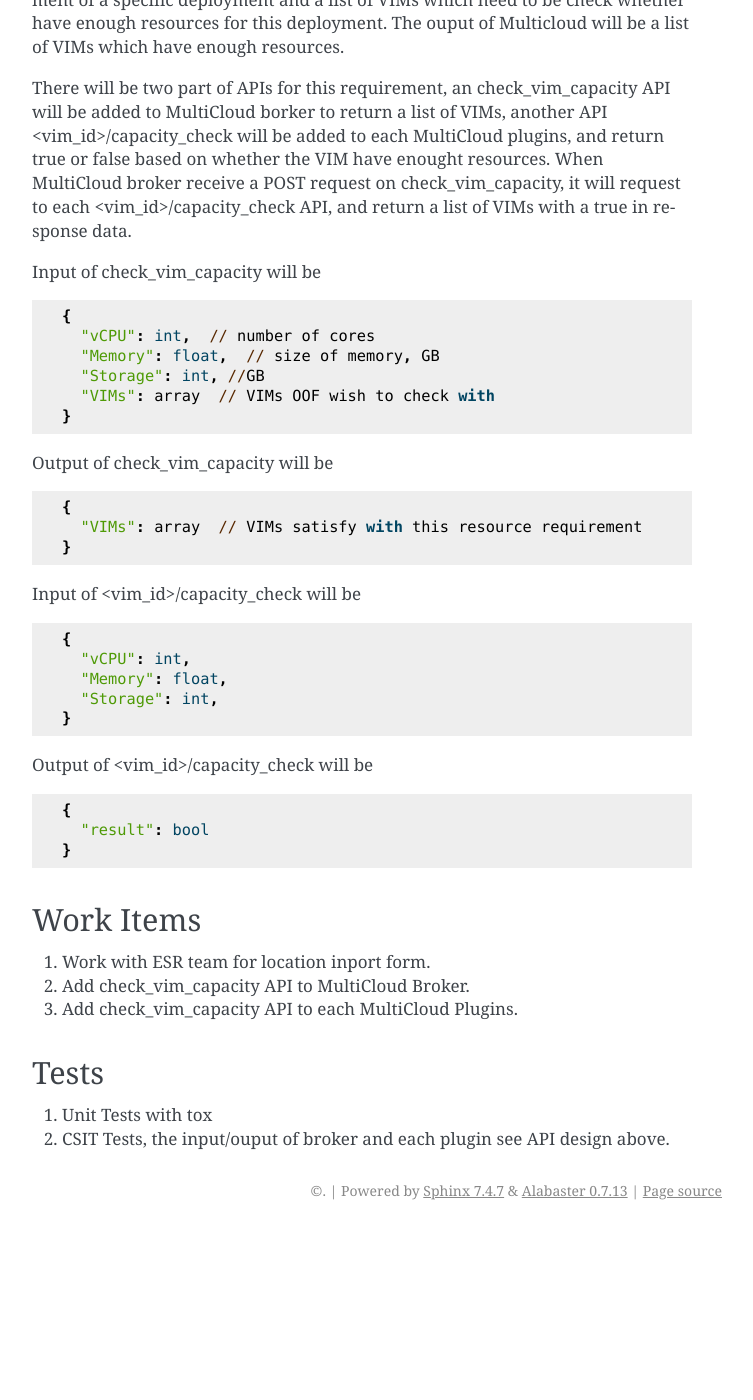
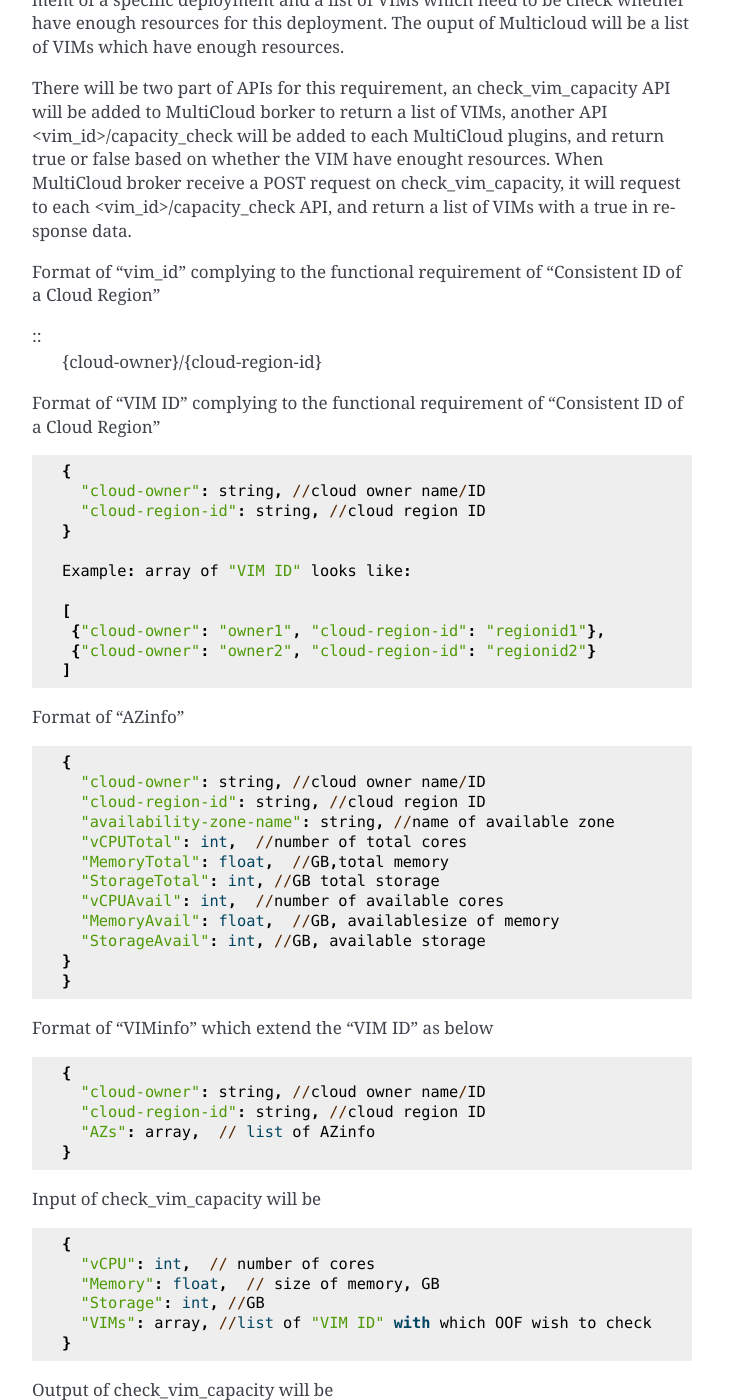
Before and after one commit to onap/multicloud-framework, a Sphinx documentation site: the page built from docs/specs/multicloud_resource_capacity_check.rst, in a window 1280 px wide and 1400 px high, scrolled down 1052 px. Shown: the whole window, without its empty margins (388-1141 px from the left). Built offline with Sphinx 7.4.7, drawn with Linux system fonts in a browser that asks for light colours; before the commit the page ends 2282 px from its top, so only the background shows below that; some of the changed text lies outside the part shown.

Commit message:
Draft the enhancement of capacity_check API
To support F-GPS at AZ level

Change-Id: Idc89afaaa1e649ec5735ce5b537dc37cca71a5a7
Issue-ID: MULTICLOUD-485
Signed-off-by: Bin Yang <bin.yang@windriver.com>

```diff
--- a/docs/specs/multicloud_resource_capacity_check.rst
+++ b/docs/specs/multicloud_resource_capacity_check.rst
@@ -58,6 +58,55 @@
 <vim_id>/capacity_check API, and return a list of VIMs with a true in response
 data.
 
+Format of "vim_id" complying to the functional requirement of
+"Consistent ID of a Cloud Region"
+
+::
+  {cloud-owner}/{cloud-region-id}
+
+Format of "VIM ID" complying to the functional requirement of
+"Consistent ID of a Cloud Region"
+
+::
+
+  {
+    "cloud-owner": string, //cloud owner name/ID
+    "cloud-region-id": string, //cloud region ID
+  }
+
+  Example: array of "VIM ID" looks like:
+
+  [
+   {"cloud-owner": "owner1", "cloud-region-id": "regionid1"},
+   {"cloud-owner": "owner2", "cloud-region-id": "regionid2"}
+  ]
+
+Format of "AZinfo"
+
+::
+
+  {
+    "cloud-owner": string, //cloud owner name/ID
+    "cloud-region-id": string, //cloud region ID
+    "availability-zone-name": string, //name of available zone
+    "vCPUTotal": int,  //number of total cores
+    "MemoryTotal": float,  //GB,total memory
+    "StorageTotal": int, //GB total storage
+    "vCPUAvail": int,  //number of available cores
+    "MemoryAvail": float,  //GB, availablesize of memory
+    "StorageAvail": int, //GB, available storage
+  }
+  }
+
+Format of "VIMinfo" which extend the "VIM ID" as below
+
+::
+
+  {
+    "cloud-owner": string, //cloud owner name/ID
+    "cloud-region-id": string, //cloud region ID
+    "AZs": array,  // list of AZinfo
+  }
 
 Input of check_vim_capacity will be
 
@@ -67,7 +116,7 @@
     "vCPU": int,  // number of cores
     "Memory": float,  // size of memory, GB
     "Storage": int, //GB
-    "VIMs": array  // VIMs OOF wish to check with
+    "VIMs": array, //list of "VIM ID" with which OOF wish to check
   }
 
 Output of check_vim_capacity will be
@@ -75,7 +124,7 @@
 ::
 
   {
-    "VIMs": array  // VIMs satisfy with this resource requirement
+    "VIMs": array, //list of VIMinfo
   }
 
 Input of <vim_id>/capacity_check will be
@@ -94,7 +143,8 @@
 ::
 
   {
-    "result": bool
+    "result": bool,
+    "AZs": array, //list of AZinfo
   }
 
 
```
